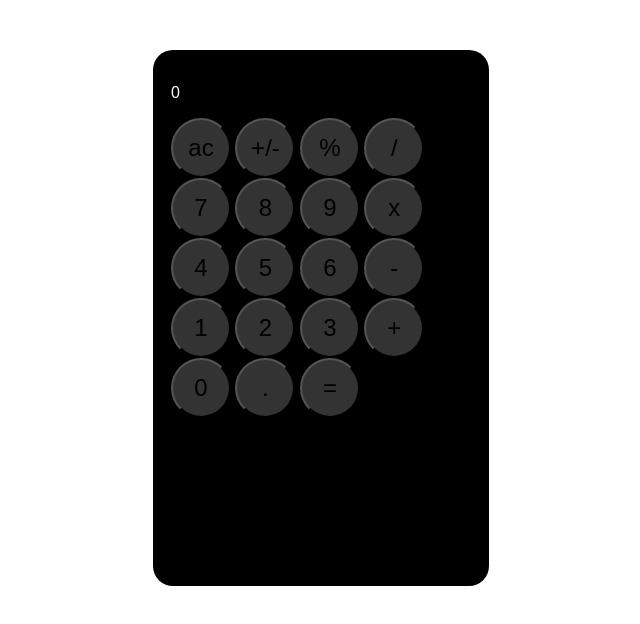
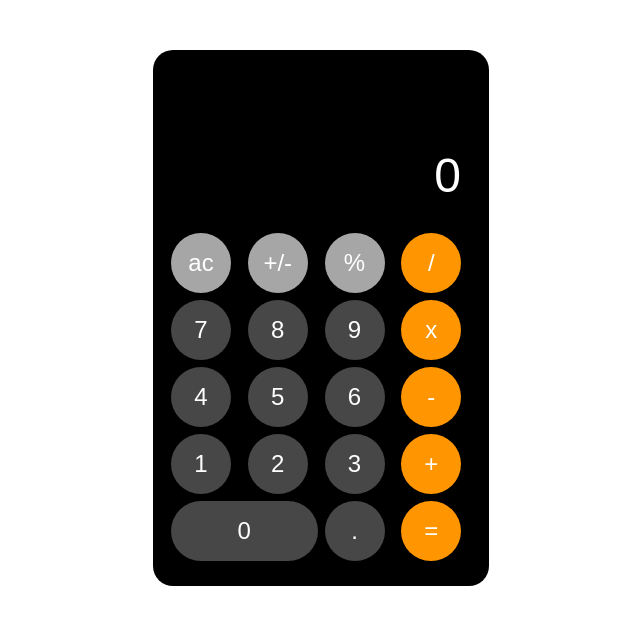
Before and after one commit to Danil-09/Calculator_JS, a plain HTML site: page index.html in a window 1280 px wide. Shown: the whole page, without its empty margins (319-959 px from the left). Drawn offline with Linux system fonts and the light colour scheme.

Commit message:
Calculator layout

```diff
--- a/index.html
+++ b/index.html
@@ -13,29 +13,29 @@
             <p>0</p>
         </div>
         <div class="buttons">
-            <button class="btn ac bg-grey">ac</button>
-            <button class="btn plusMinus bg-grey">+/-</button>
-            <button class="btn percent bg-grey">%</button>
-            <button class="btn buttonision bg-orange">/</button>
+            <div class="btn ac bg-grey">ac</div>
+            <div class="btn plusMinus bg-grey">+/-</div>
+            <div class="btn percent bg-grey">%</div>
+            <div class="btn division bg-orange">/</div>
 
-            <button class="btn seven">7</button>
-            <button class="btn eigth">8</button>
-            <button class="btn nine">9</button>
-            <button class="btn multiplication bg-orange">x</button>
+            <div class="btn seven">7</div>
+            <div class="btn eigth">8</div>
+            <div class="btn nine">9</div>
+            <div class="btn multiplication bg-orange">x</div>
 
-            <button class="btn four">4</button>
-            <button class="btn five">5</button>
-            <button class="btn six">6</button>
-            <button class="btn minus bg-orange">-</button>
+            <div class="btn four">4</div>
+            <div class="btn five">5</div>
+            <div class="btn six">6</div>
+            <div class="btn minus bg-orange">-</div>
 
-            <button class="btn one">1</button>
-            <button class="btn two">2</button>
-            <button class="btn three">3</button>
-            <button class="btn plus bg-orange">+</button>
+            <div class="btn one">1</div>
+            <div class="btn two">2</div>
+            <div class="btn three">3</div>
+            <div class="btn plus bg-orange">+</div>
 
-            <button class="btn zero">0</button>
-            <button class="btn dot">.</button>
-            <button class="btn equal bg-orange">=</button>
+            <div class="btn zero">0</div>
+            <div class="btn dot">.</div>
+            <div class="btn equal bg-orange">=</div>
         </div>
     </div>
     <script src="script.js"></script>
--- a/style.css
+++ b/style.css
@@ -9,23 +9,62 @@
     padding: 18px;
 }
 
+.calcScreen {
+    height: 125px;
+    padding: 10px;
+    display: grid;
+    justify-items: end;
+    align-items: end;
+    margin-bottom: 20px;
+}
+
+.calcScreen p {
+    font-size: 3rem;
+    margin: 0;
+}
+
+.buttons {
+    display: grid;
+    grid-template-areas:
+    "ac plus-minus percent division"
+    "seven eigth nine multiplication"
+    "four five six minus"
+    "one two three plus"
+    "zero zero dot equal";
+    grid-gap: 7px;
+
+}
 .btn {
     width: 60px;
     height: 60px;
-    background: #333;
+    background: rgb(71, 71, 71);
     border-radius: 50%;
     text-align: center;
-    line-height: 50px;
+    line-height: 60px;
     font-size: 1.5rem;
     cursor: pointer;
     user-select: none;
 
 }
 
+.btn.zero {
+    grid-area: zero;
+    width: 100%;
+    border-radius: 35px;
+}
+
 .btn:hover{
-    background: rgb(223, 16, 16);
+    background: rgb(117, 117, 117);
 }
 
 .btn:active{
     filter: brightness(90%);
 }
+
+.btn.bg-grey {
+    background: #a6a6a6;
+}
+
+.btn.bg-orange {
+    background: #ff9501;
+}
```
